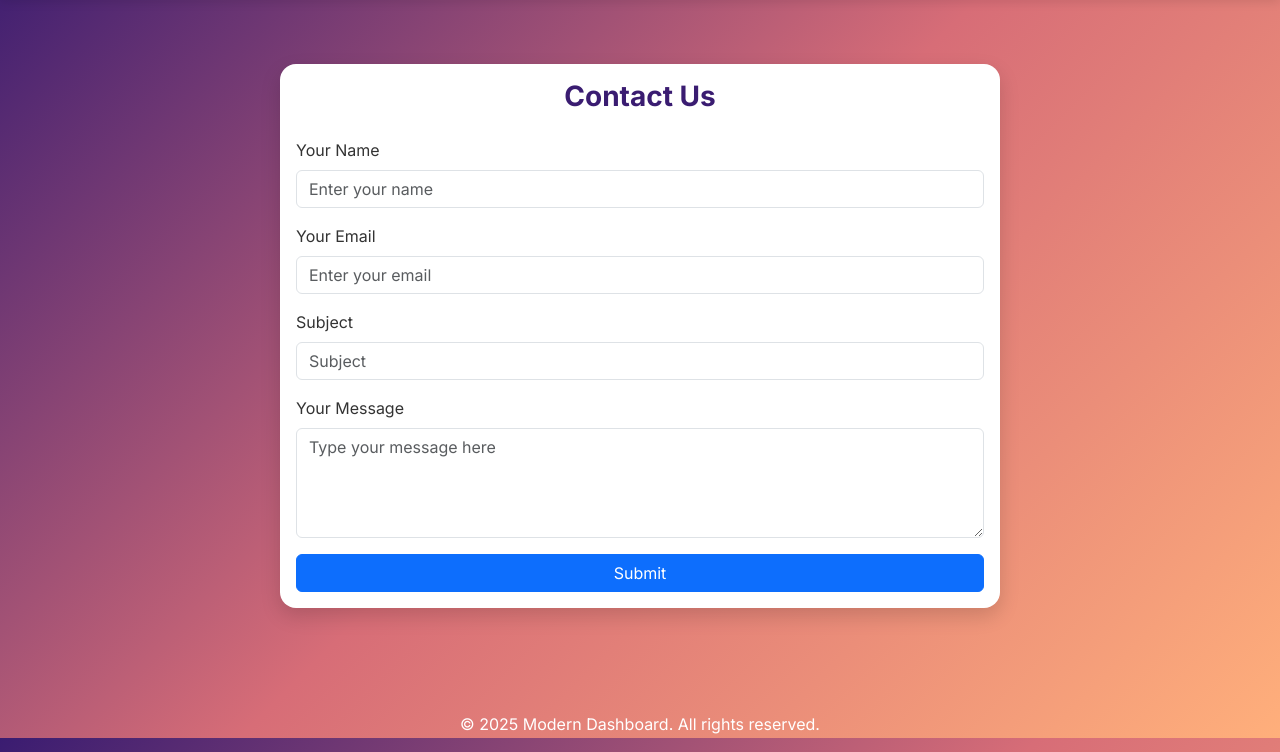
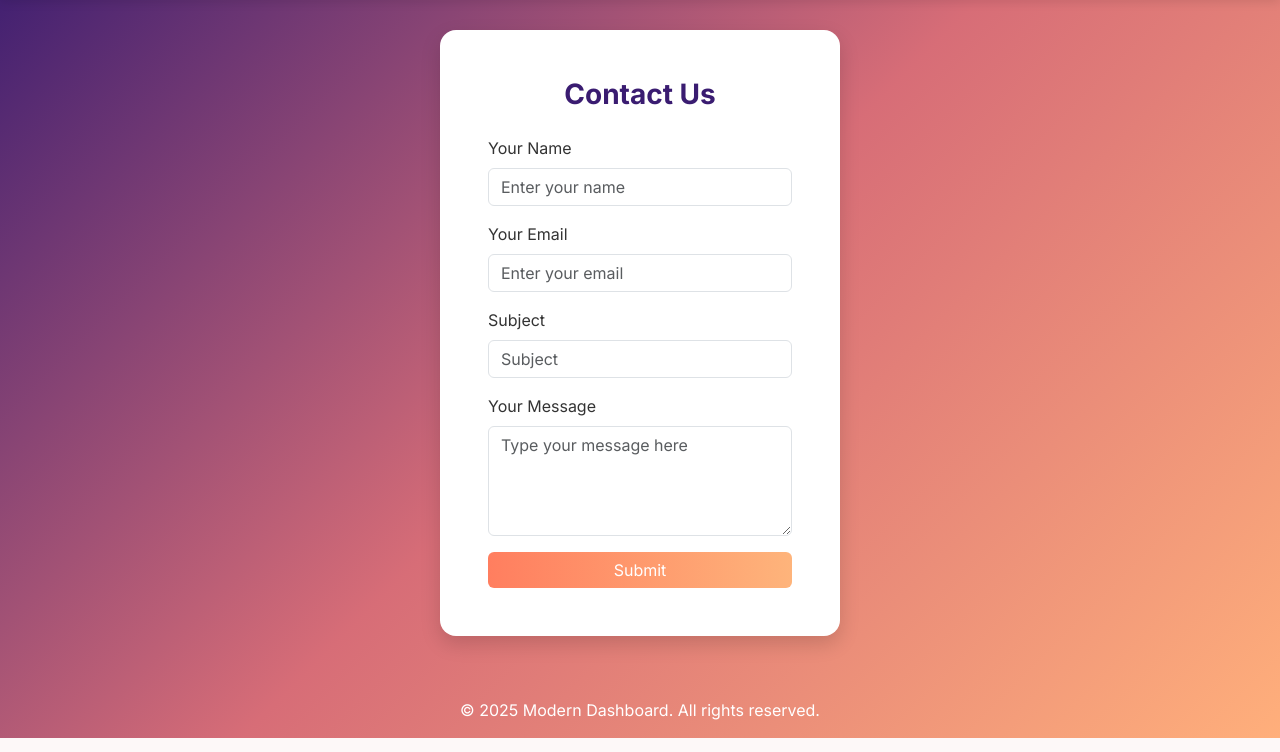
Before and after one commit to theworstofall/Web, a Flask app: page /contact in a window 1280 px wide. Shown: the part 62-814 px from the top of the page. Run offline with Flask 3, Linux system fonts and the light colour scheme; parts of the project's set-up code (start-up, migrations or seed data) failed here and were passed over.

Commit message:
CONTACTO

```diff
--- a/templates/contact_us.html
+++ b/templates/contact_us.html
@@ -1,37 +1,71 @@
 {% extends 'base.html' %}
-
 {% block title %}Contact{% endblock %}
 
+{% block head %}
+  <style>
+    /* Center between navbar and footer (150px total reserved) */
+    .full-height {
+      min-height: calc(100vh - 150px);
+      display: flex;
+      align-items: center;
+      justify-content: center;
+      padding-bottom: 16px; /* ensure footer never overlaps */
+    }
+
+    /* Scale the contact card */
+    .contact-card {
+      width: 100%;
+      max-width: 400px;
+      padding: 2rem;
+    }
+  </style>
+{% endblock %}
+
 {% block content %}
-<div class="container my-5">
-  <div class="row justify-content-center">
-    <div class="col-md-8">
-      <div class="card mb-4 animate__animated animate__fadeInUp">
+<div class="full-height">
+  <div class="card contact-card animate__animated animate__fadeInUp">
     <div class="card-body">
       <h3 class="card-title text-center mb-4">Contact Us</h3>
-
       <form action="/submit_contact" method="POST">
         <div class="mb-3">
           <label for="name" class="form-label">Your Name</label>
-              <input type="text" class="form-control" id="name" name="name" placeholder="Enter your name" required>
+          <input type="text"
+                 class="form-control"
+                 id="name"
+                 name="name"
+                 placeholder="Enter your name"
+                 required>
         </div>
         <div class="mb-3">
           <label for="email" class="form-label">Your Email</label>
-              <input type="email" class="form-control" id="email" name="email" placeholder="Enter your email" required>
+          <input type="email"
+                 class="form-control"
+                 id="email"
+                 name="email"
+                 placeholder="Enter your email"
+                 required>
         </div>
         <div class="mb-3">
           <label for="subject" class="form-label">Subject</label>
-              <input type="text" class="form-control" id="subject" name="subject" placeholder="Subject" required>
+          <input type="text"
+                 class="form-control"
+                 id="subject"
+                 name="subject"
+                 placeholder="Subject"
+                 required>
         </div>
         <div class="mb-3">
           <label for="message" class="form-label">Your Message</label>
-              <textarea class="form-control" id="message" name="message" rows="4" placeholder="Type your message here" required></textarea>
+          <textarea class="form-control"
+                    id="message"
+                    name="message"
+                    rows="4"
+                    placeholder="Type your message here"
+                    required></textarea>
         </div>
-            <button type="submit" class="btn btn-primary w-100">Submit</button>
+        <button type="submit" class="btn btn-shiny w-100">Submit</button>
       </form>
     </div>
   </div>
 </div>
-  </div>
-</div>
 {% endblock %}
```
Lines whose indentation alone changed are shown as unchanged.
